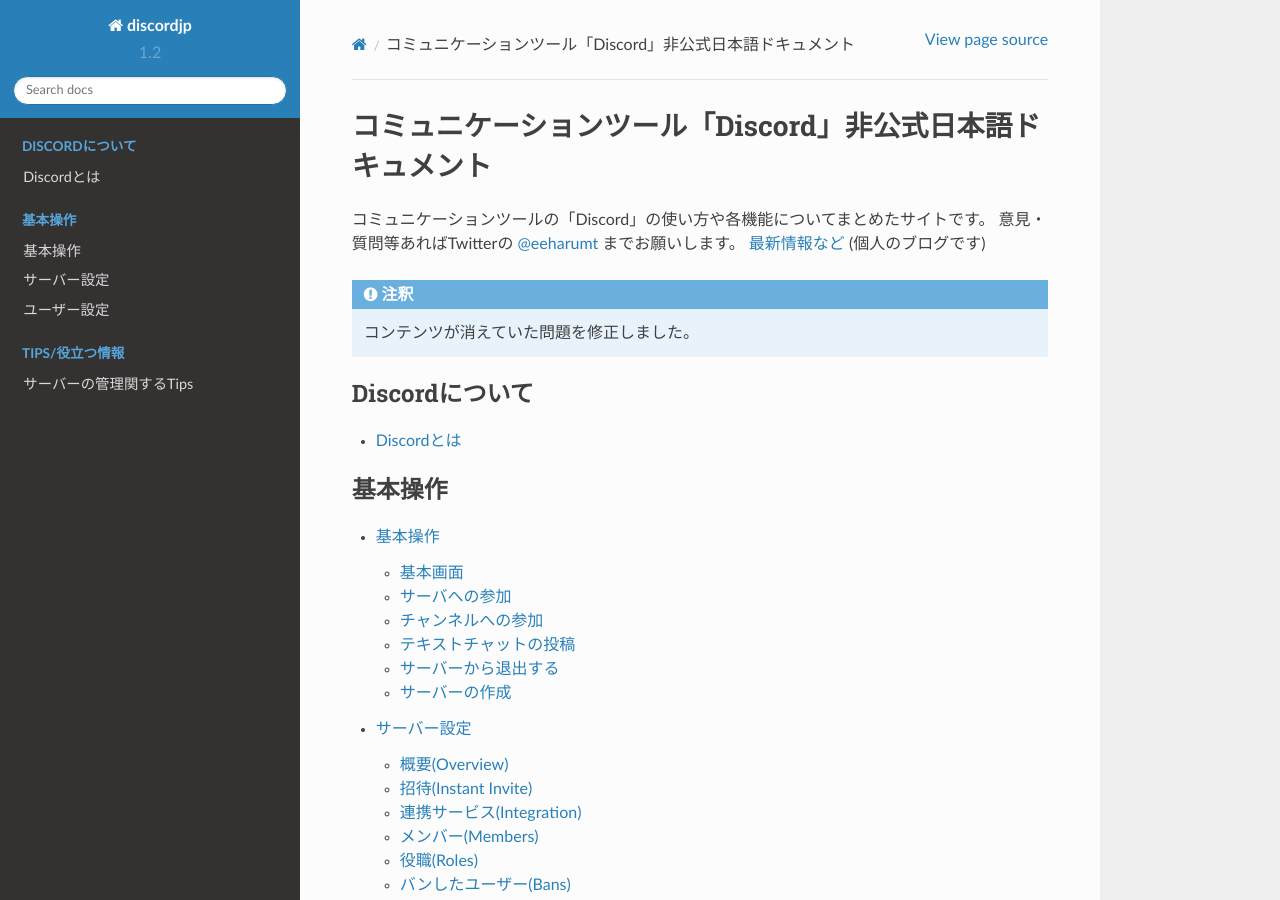
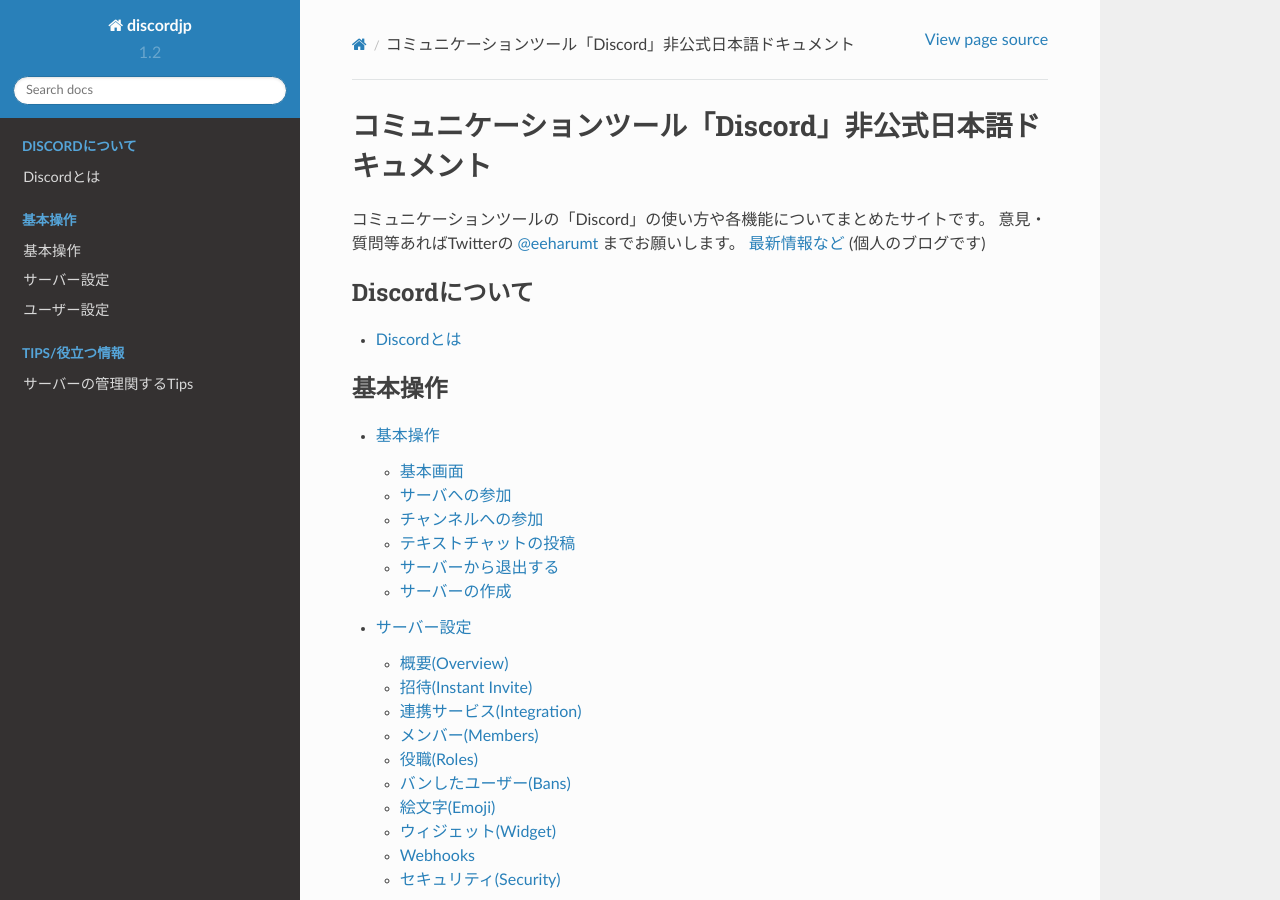
Before and after one commit to eeharumt/how2usediscordjp, a Sphinx documentation site: the page built from source/index.rst, in a window 1280 px wide and 900 px high. Built offline with Sphinx 7.4.7 and the Read the Docs theme 2.0.0, drawn with Linux system fonts in a browser that asks for light colours; pages that are not in the unit, such as notebooks, are missing from menus.

```diff
--- a/source/index.rst
+++ b/source/index.rst
@@ -9,8 +9,6 @@
 意見・質問等あればTwitterの `@eeharumt <https://twitter.com/eeharumt>`_ までお願いします。
 `最新情報など <http://www.eeharu.net/search/label/update%20info>`_ (個人のブログです)
 
-.. note::
-   コンテンツが消えていた問題を修正しました。
 
 .. toctree::
   :maxdepth: 1
```
